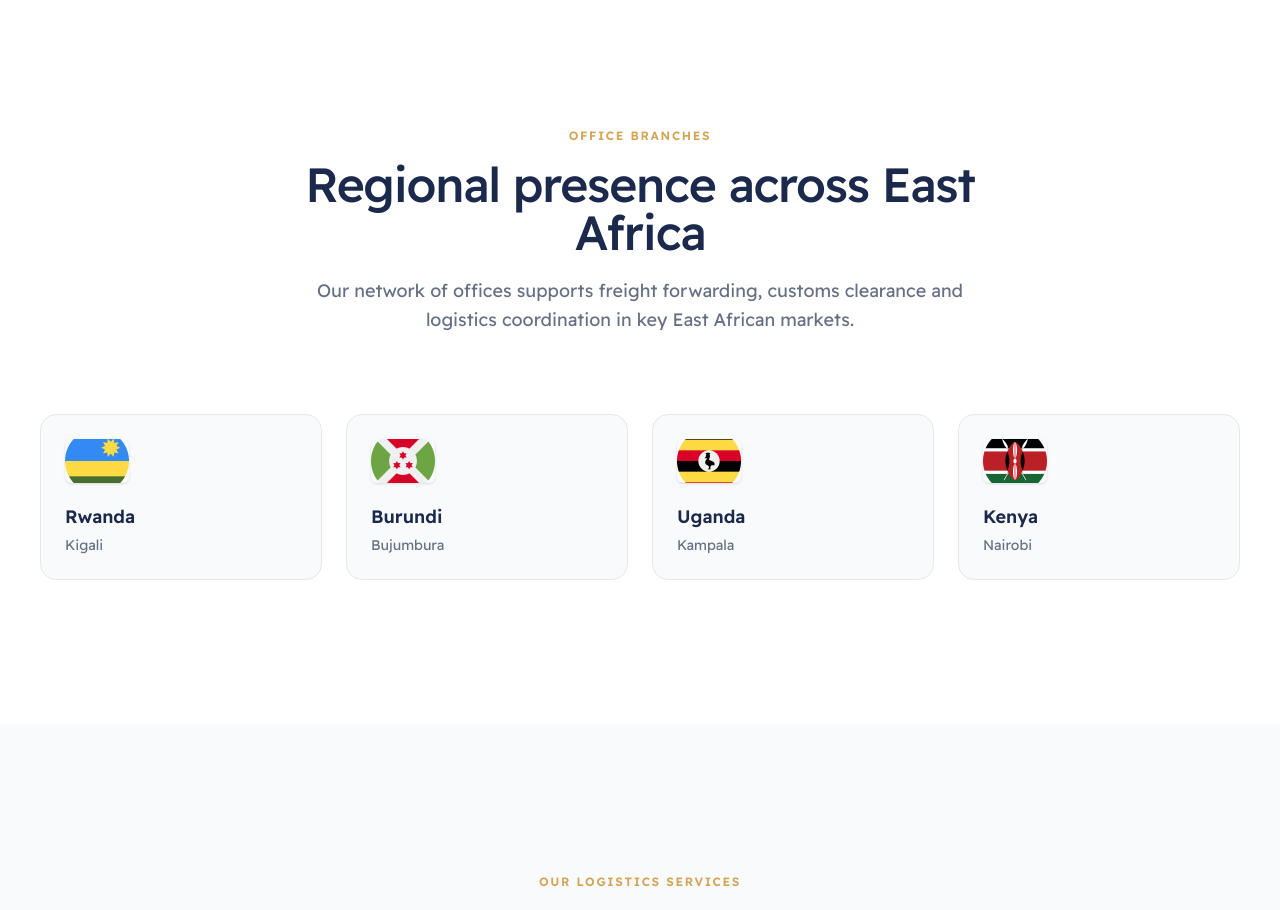
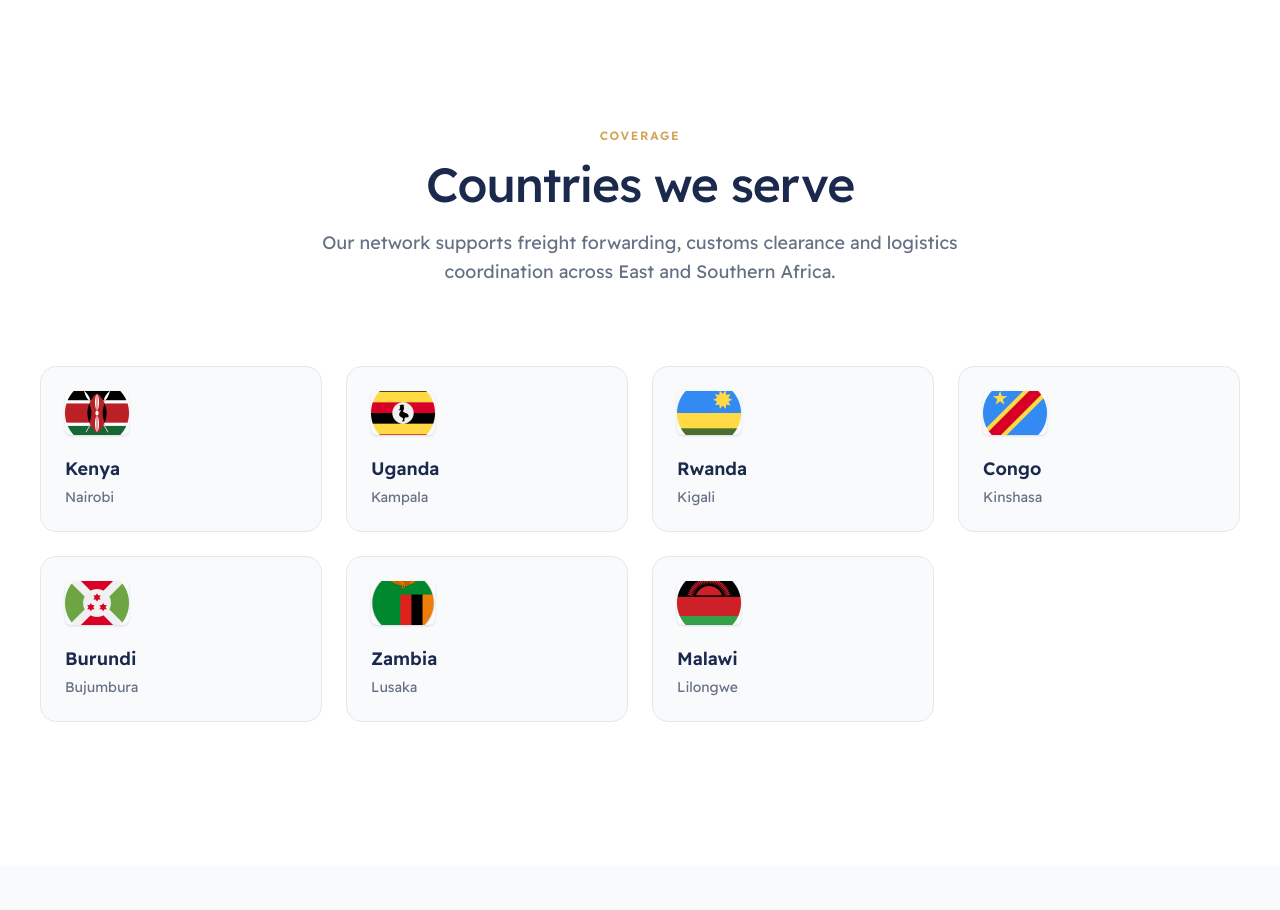
Before and after one commit to africanuspanga/EDN-Crystals, a Next.js app: page / in a window 1280 px wide. Shown: the part 1620-2530 px from the top of the page. Built offline with nearby package versions, Linux system fonts and the light colour scheme.

Commit message:
feat: show all seven countries with flags in coverage section
- Add Kenya, Uganda, Rwanda, Congo, Burundi, Zambia and Malawi
- Update section heading to 'Countries we serve'

```diff
--- a/components/home/office-branches.tsx
+++ b/components/home/office-branches.tsx
@@ -1,11 +1,14 @@
 import Image from "next/image";
 import { SectionHeading } from "@/components/shared/section-heading";
 
-const branches = [
+const countries = [
+  { country: "Kenya", city: "Nairobi", flag: "/icons/kenya.png" },
+  { country: "Uganda", city: "Kampala", flag: "/icons/uganda.png" },
   { country: "Rwanda", city: "Kigali", flag: "/icons/rwanda.png" },
+  { country: "Congo", city: "Kinshasa", flag: "/icons/democratic-republic-of-congo.png" },
   { country: "Burundi", city: "Bujumbura", flag: "/icons/burundi.png" },
-  { country: "Uganda", city: "Kampala", flag: "/icons/uganda.png" },
-  { country: "Kenya", city: "Nairobi", flag: "/icons/kenya.png" },
+  { country: "Zambia", city: "Lusaka", flag: "/icons/Zambia.png" },
+  { country: "Malawi", city: "Lilongwe", flag: "/icons/malawi.png" },
 ];
 
 export function OfficeBranches() {
@@ -13,32 +16,32 @@ export function OfficeBranches() {
     <section className="bg-white py-20 sm:py-28 lg:py-36">
       <div className="mx-auto max-w-[1440px] px-4 sm:px-6 lg:px-10">
         <SectionHeading
-          eyebrow="Office Branches"
-          title="Regional presence across East Africa"
-          description="Our network of offices supports freight forwarding, customs clearance and logistics coordination in key East African markets."
+          eyebrow="Coverage"
+          title="Countries we serve"
+          description="Our network supports freight forwarding, customs clearance and logistics coordination across East and Southern Africa."
           align="center"
           className="mx-auto mb-14 max-w-2xl lg:mb-20"
         />
 
         <div className="grid gap-6 sm:grid-cols-2 lg:grid-cols-4">
-          {branches.map((branch) => (
+          {countries.map((item) => (
             <div
-              key={branch.country}
+              key={item.country}
               className="group rounded-2xl border border-[#e5e7eb] bg-[#f8fafc] p-6 transition-all duration-200 hover:border-[#d2a456] hover:shadow-md"
             >
               <div className="relative h-11 w-16 overflow-hidden rounded-md shadow-sm">
                 <Image
-                  src={branch.flag}
-                  alt={`${branch.country} flag`}
+                  src={item.flag}
+                  alt={`${item.country} flag`}
                   fill
                   className="object-cover"
                   sizes="64px"
                 />
               </div>
               <h3 className="mt-5 text-lg font-semibold text-[#1b294c]">
-                {branch.country}
+                {item.country}
               </h3>
-              <p className="mt-1 text-sm text-[#667085]">{branch.city}</p>
+              <p className="mt-1 text-sm text-[#667085]">{item.city}</p>
             </div>
           ))}
         </div>
```
